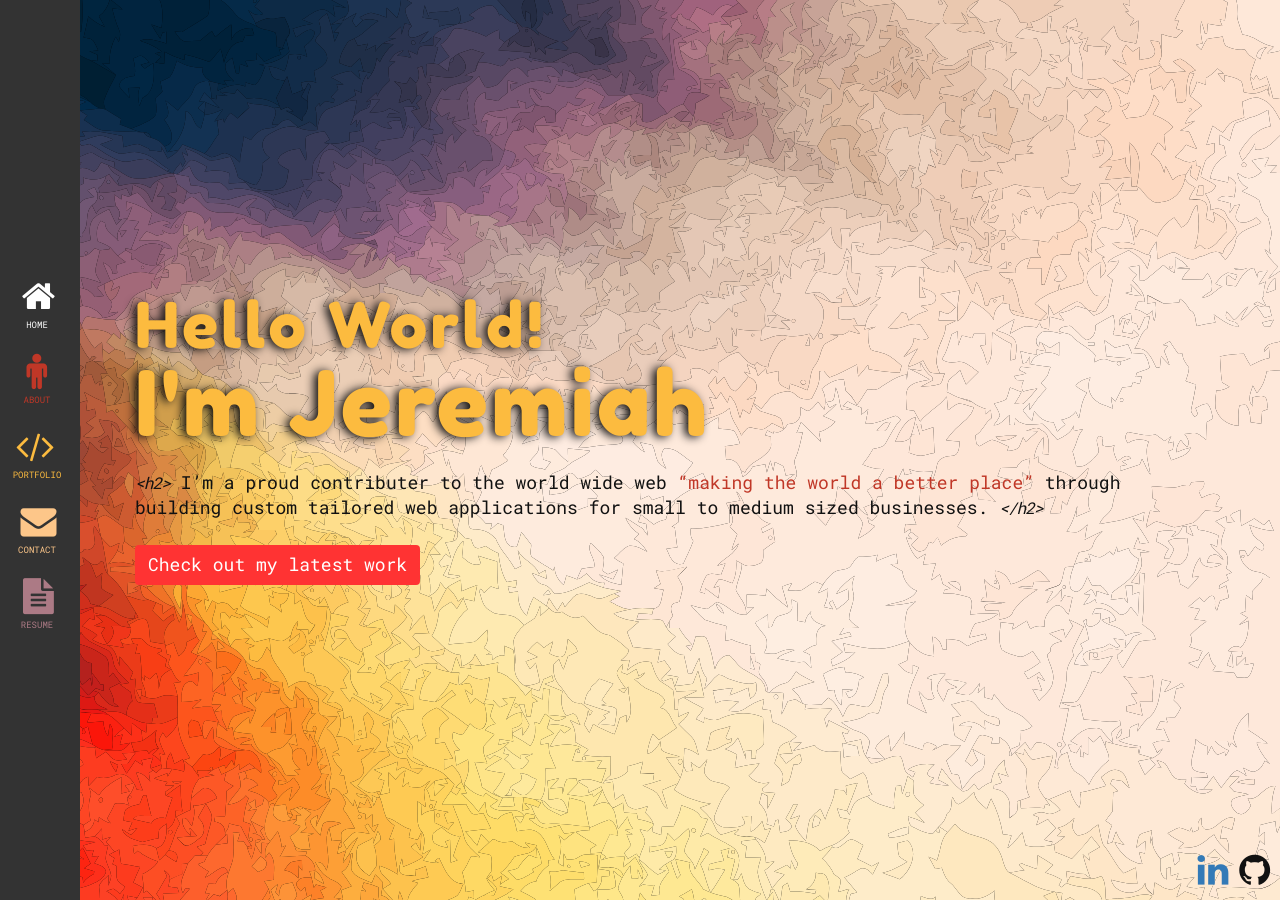
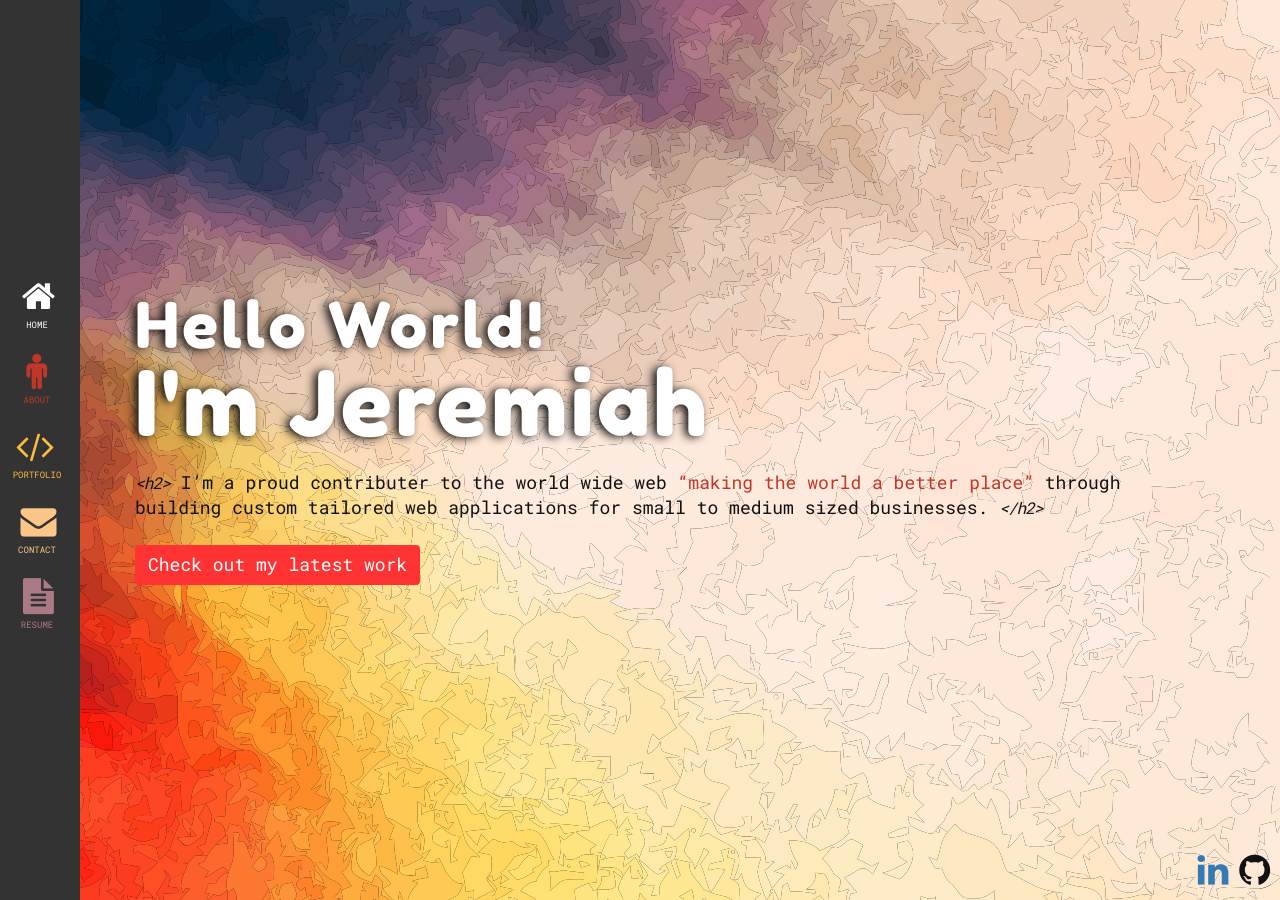
Before and after one commit to JWizerd/2017_personal_portfolio, a Jekyll site: the page built from index.html, in a window 1280 px wide. Built offline with Jekyll 4.4.1, drawn with Linux system fonts in a browser that asks for light colours.

Commit message:
changed my name font color

```diff
--- a/assets/css/main.scss
+++ b/assets/css/main.scss
@@ -409,7 +409,7 @@ Home
   @extend .text-shadow;
   @extend .my-animate;
   line-height: 95px;
-  color: $sun;
+  color: white;
 }
 
 .my-name {
```
